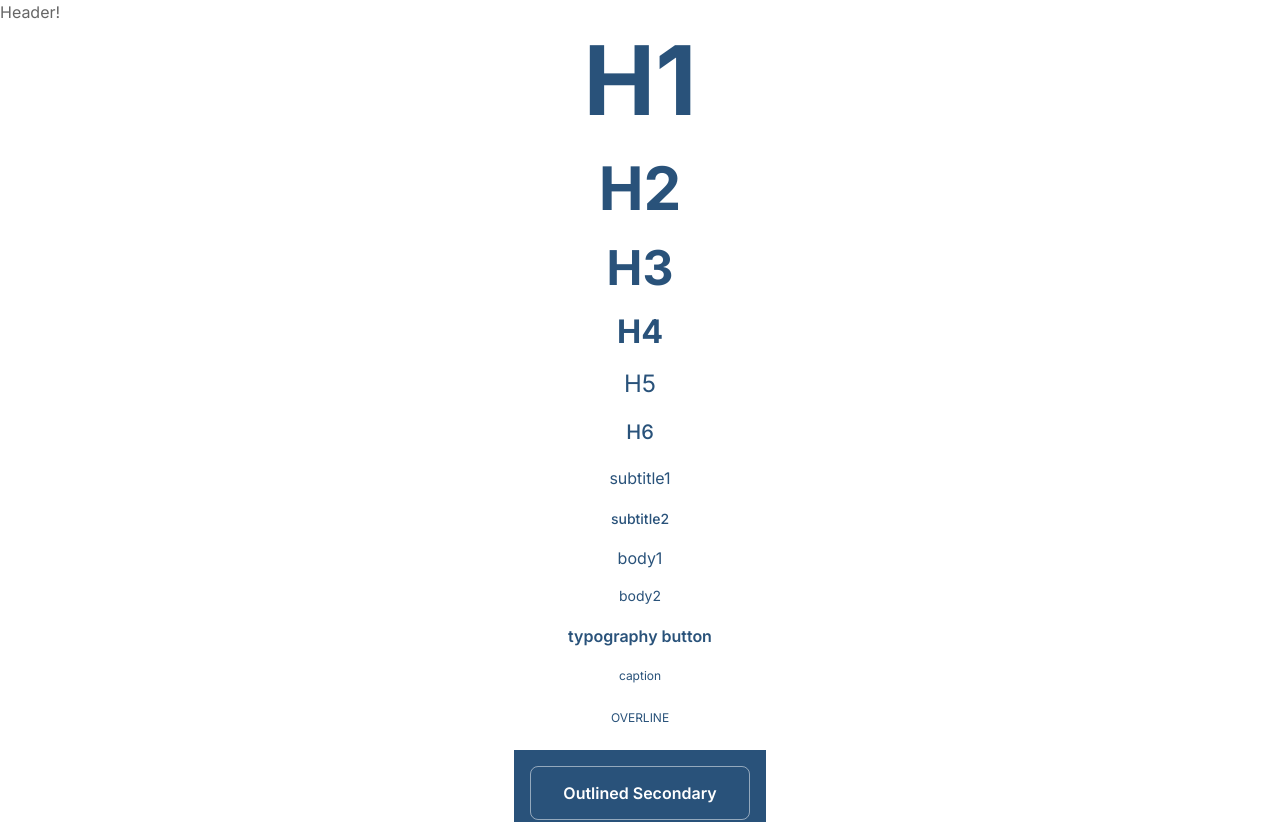
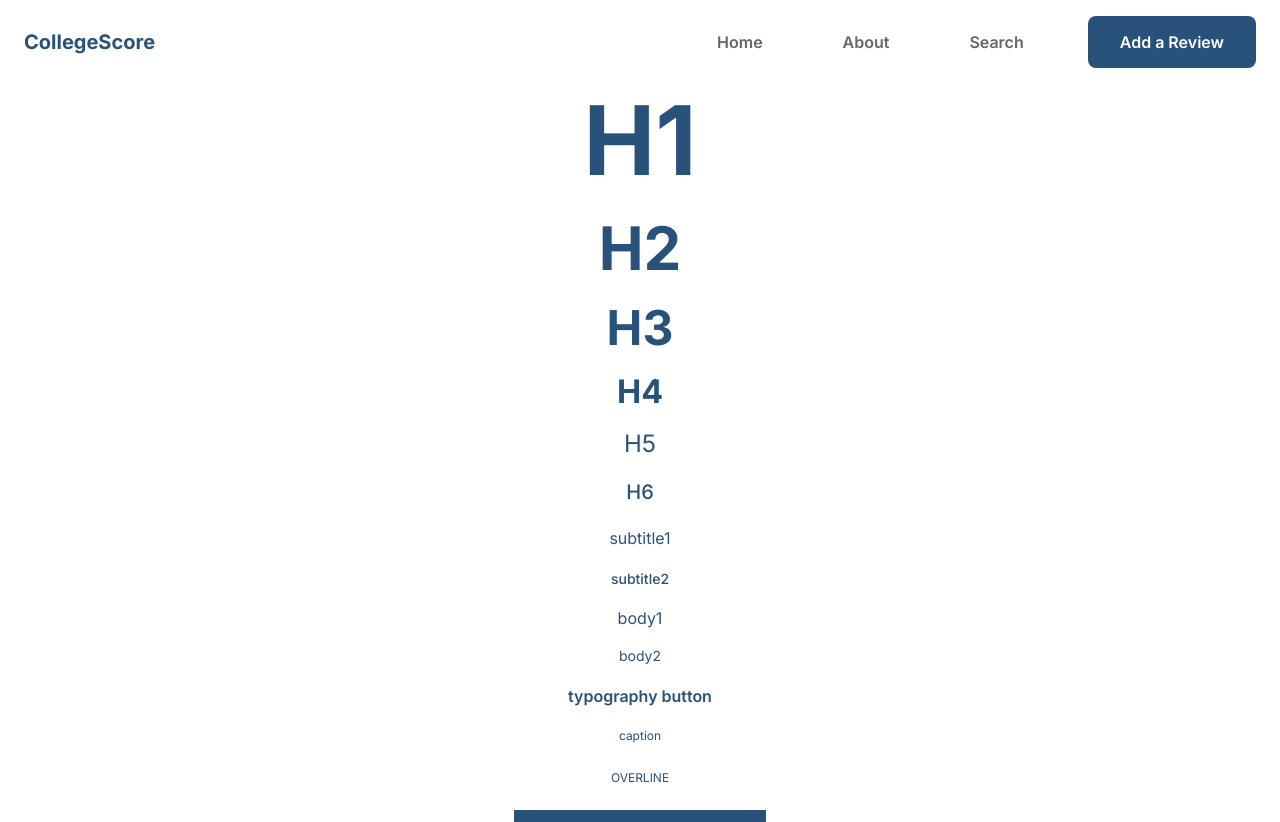
Before and after one commit to collegescore/frontend, a React (Create React App) app: page / in a window 1280 px wide. Shown: the top 822 px of the page. Built offline with nearby package versions, Linux system fonts and the light colour scheme.

Commit message:
install mui icons and make initial header component

```diff
--- a/package.json
+++ b/package.json
@@ -5,6 +5,7 @@
   "dependencies": {
     "@emotion/react": "^11.14.0",
     "@emotion/styled": "^11.14.1",
+    "@mui/icons-material": "^7.3.7",
     "@mui/material": "^7.3.7",
     "@testing-library/dom": "^10.4.1",
     "@testing-library/jest-dom": "^6.9.1",
--- a/src/App.js
+++ b/src/App.js
@@ -1,9 +1,10 @@
 import {Stack, Box, Typography, Button, Container } from "@mui/material";
+import Header from './components/header';
 
 function App() {
   return (
     <>
-    <header>Header!</header>{/* change this to be a proper AppBar with responsive menu later */}
+    <Header />
     <main>
       {/*replace this with routes later */}
       <Container component="section">
--- /dev/null
+++ b/src/components/header.js
@@ -0,0 +1,151 @@
+import React, { useState } from 'react';
+import {AppBar, Box, Toolbar, IconButton, Typography, Container, Button, Drawer, List,
+  ListItem, ListItemButton, ListItemText,} from '@mui/material';
+import MenuIcon from '@mui/icons-material/Menu';
+const navLinks = [
+  { title: 'Home', path: '#home' },
+  { title: 'About', path: '#about' },
+  { title: 'Search', path: '#search' },
+];
+
+/**
+ * A responsive, accessible header component.
+ * Uses <header> and <nav> tags for semantic HTML.
+ */
+function Header() {
+  const [mobileOpen, setMobileOpen] = useState(false);
+
+  const handleDrawerToggle = () => {
+    setMobileOpen(!mobileOpen);
+  };
+
+  const drawerContent = (
+    <Box onClick={handleDrawerToggle} sx={{ textAlign: 'center' }}>
+      <Typography variant="h6" sx={{ my: 2 }}>
+        CollegeScore
+      </Typography>
+      <Box component="nav">
+        <List>
+          {navLinks.map((item) => (
+            <ListItem key={item.title} disablePadding>
+              <ListItemButton component="a" href={item.path} sx={{ textAlign: 'center' }}>
+                <ListItemText primary={item.title} />
+              </ListItemButton>
+            </ListItem>
+          ))}
+        </List>
+      </Box>
+    </Box>
+  );
+
+  return (
+    // 'component="header"' renders this as a semantic <header> tag
+    <AppBar position="static" color="transparent" elevation={0} component="header">
+      <Container maxWidth="xl">
+        <Toolbar disableGutters>
+
+          {/* --- LOGO --- */}
+          <Typography
+            variant="h6"
+            noWrap
+            component="a"
+            href="/"
+            sx={{
+              mr: 2,
+              display: { xs: 'none', md: 'flex' },
+              fontWeight: 700,
+              color: 'primary.main',
+              textDecoration: 'none',
+              flexGrow: 1, // Pushes the nav links to the right
+            }}
+          >
+            CollegeScore
+          </Typography>
+
+          {/* --- DESKTOP NAV --- */}
+          {/* We use Box component="nav" for accessibility */}
+          <Box component="nav" sx={{ display: { xs: 'none', md: 'flex' }, gap: 2 }}>
+            {navLinks.map((item) => (
+              <Button
+                key={item.title}
+                href={item.path}
+                onClick={() => console.log(`Navigating to ${item.title}`)}
+                sx={{
+                  my: 2,
+                  color: 'grayscale.main', // Using your custom theme color safely
+                  display: 'block',
+                  '&:hover': {
+                    color: 'primary.main',
+                    backgroundColor: 'transparent' // optional: removes gray hover background
+                  }
+                }}
+              >
+                {item.title}
+              </Button>
+            ))}
+            {/* Call to Action Button */}
+            <Button
+              variant="contained"
+              color="primary"
+              sx={{ my: 'auto', ml: 2 }}
+            >
+              Add a Review
+            </Button>
+          </Box>
+
+          {/* --- MOBILE MENU ICON --- */}
+          <Box sx={{ flexGrow: 1, display: { xs: 'flex', md: 'none' } }}>
+            <IconButton
+              size="large"
+              aria-label="account of current user"
+              aria-controls="menu-appbar"
+              aria-haspopup="true"
+              onClick={handleDrawerToggle}
+              color="inherit"
+            >
+              <MenuIcon />
+            </IconButton>
+          </Box>
+
+          {/* --- MOBILE LOGO (Centered) --- */}
+          <Typography
+            variant="h5"
+            noWrap
+            component="a"
+            href="/"
+            sx={{
+              mr: 2,
+              display: { xs: 'flex', md: 'none' },
+              flexGrow: 1,
+              fontWeight: 700,
+              color: 'primary.main',
+              textDecoration: 'none',
+            }}
+          >
+            MY WEBSITE
+          </Typography>
+        </Toolbar>
+      </Container>
+
+      {/* --- MOBILE DRAWER --- */}
+      <Box component="nav">
+        <Drawer
+          variant="temporary"
+          open={mobileOpen}
+          onClose={handleDrawerToggle}
+          ModalProps={{
+            keepMounted: true, // Better open performance on mobile.
+          }}
+          sx={{
+            display: { xs: 'block', md: 'none' },
+            '& .MuiDrawer-paper': { boxSizing: 'border-box', width: 240 },
+          }}
+        >
+          {drawerContent}
+        </Drawer>
+      </Box>
+    </AppBar>
+  );
+}
+
+export default Header;
```
Also changed, not shown: 1 other file (tests, documents, lock files or other folders).
